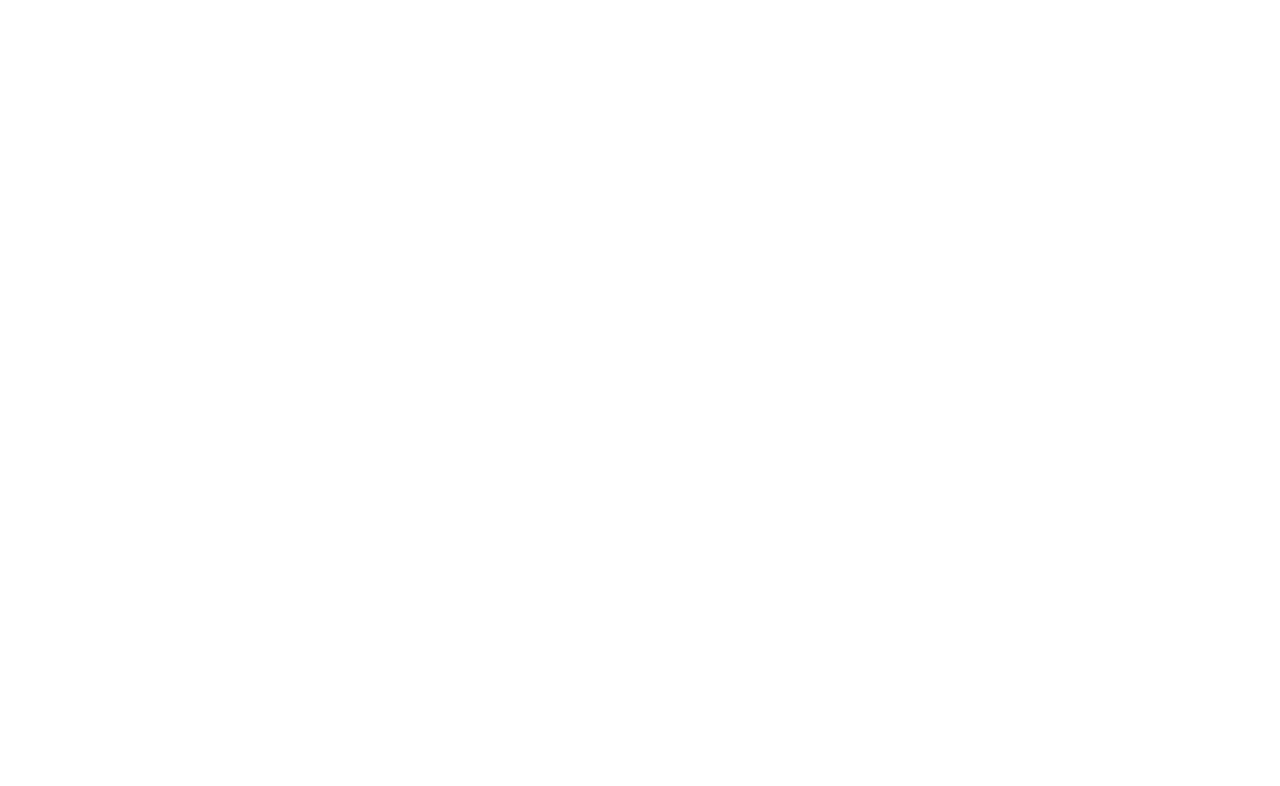
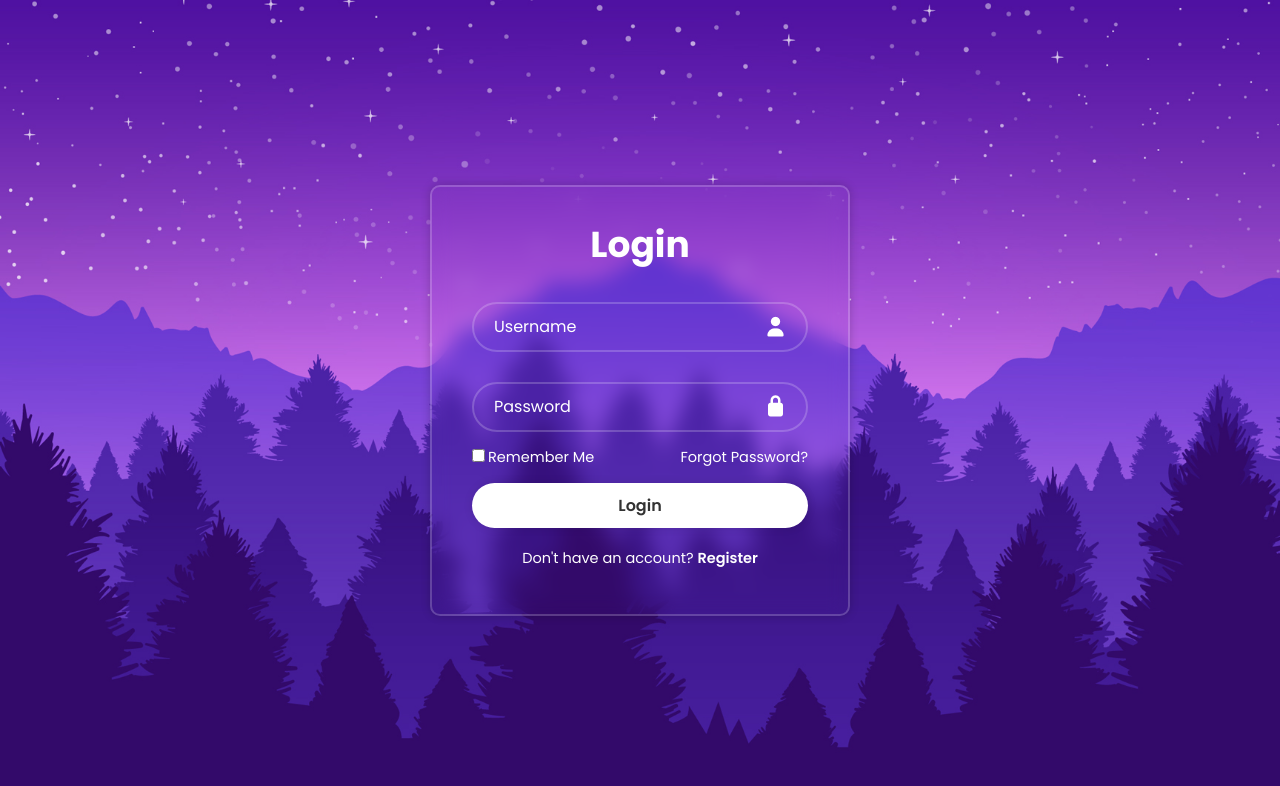
Before and after one commit to Kausarsakib/login-form-practice, a plain HTML site: page index.html in a window 1280 px wide. Drawn offline with Linux system fonts and the light colour scheme.

Commit message:
added login form

```diff
--- a/index.html
+++ b/index.html
@@ -3,9 +3,41 @@
 <head>
     <meta charset="UTF-8">
     <meta name="viewport" content="width=device-width, initial-scale=1.0">
-    <title>Document</title>
+    <title>Login Form</title>
+    <link rel="stylesheet" href="style.css">
+    <link rel="shortcut icon" href="images/login.png" type="image/x-icon">
+
+    <!-- font awesome icons -->
+     <link rel="stylesheet" href="https://cdnjs.cloudflare.com/ajax/libs/font-awesome/7.0.0/css/all.min.css" integrity="sha512-DxV+EoADOkOygM4IR9yXP8Sb2qwgidEmeqAEmDKIOfPRQZOWbXCzLC6vjbZyy0vPisbH2SyW27+ddLVCN+OMzQ==" crossorigin="anonymous" referrerpolicy="no-referrer" />
 </head>
 <body>
 
+
+    <div class="wrapper">
+        <form action="">
+            <h1>Login</h1>
+            <div class="input-box">
+                <input type="text" placeholder="Username" required>
+                <i class="fa-solid fa-user"></i>
+            </div>
+            <div class="input-box">
+                <input type="password" placeholder="Password" required>
+                <i class="fa-solid fa-lock"></i>
+            </div>
+
+            <div class="remember-forgot">
+                <label><input type="checkbox">Remember Me</label>
+                <a href="#">Forgot Password?</a>
+            </div>
+
+            <button type="submit" class="btn">Login</button>
+
+            <div class="register-link">
+                <p>Don't have an account? <a href="#">Register</a></p>
+            </div>
+        </form>
+    </div>
+
+
 </body>
 </html>
--- /dev/null
+++ b/style.css
@@ -0,0 +1,119 @@
+/* poppins font */
+@import url('https://fonts.googleapis.com/css2?family=Poppins:ital,wght@0,100;0,200;0,300;0,400;0,500;0,600;0,700;0,800;0,900;1,100;1,200;1,300;1,400;1,500;1,600;1,700;1,800;1,900&display=swap');
+
+*{
+   font-family: "Poppins", sans-serif;
+   margin: 0;
+   padding: 0;
+   box-sizing: border-box;
+}
+
+body{
+    display: flex;
+    justify-content: center;
+    align-items: center;
+    min-height: 100vh;
+    background: url('images/banner.jpg');
+    background-repeat: no-repeat;
+    background-position: center;
+    background-size: cover;
+}
+
+.wrapper{
+   width: 420px;
+   background: transparent;
+   border: 2px solid rgba(255, 255, 255, .2);
+   backdrop-filter: blur(10px);
+   box-shadow: 0 0 10px rgba(0, 0, 0, .2);
+   color: #fff;
+   border-radius: 10px;
+   padding: 30px 40px;
+}
+
+.wrapper h1{
+    font-size: 36px;
+    text-align: center;
+}
+
+.wrapper .input-box{
+    position: relative;
+    width: 100%;
+    height: 50px;
+    margin: 30px 0;
+}
+
+.input-box input{
+    width: 100%;
+    height: 100%;
+    background: transparent;
+    border: none;
+    outline: none;
+    border: 2px solid rgba(255, 255, 255, .2);
+    border-radius: 40px;
+    font-size: 16px;
+    color: #fff;
+    padding: 20px 45px 20px 20px;
+}
+
+.input-box input::placeholder{
+    color: #fff;
+}
+
+.input-box i{
+    position: absolute;
+    right: 20px;
+    top: 50%;
+    transform: translateY(-50%);
+    font-size: 20px;
+}
+
+.wrapper .remember-forgot{
+    display: flex;
+    justify-content: space-between;
+    font-size: 14.5px;
+    margin: -15px 0 15px;
+}
+
+.remember-forgot label input{
+    accent-color: #fff;
+    margin-right: 3px;
+}
+
+.remember-forgot a{
+    color: #fff;
+    text-decoration: none;
+}
+
+.remember-forgot a:hover{
+    text-decoration: underline;
+}
+
+.wrapper .btn{
+    width: 100%;
+    height: 45px;
+    background: #fff;
+    border: none;
+    outline: none;
+    border-radius: 40px;
+    cursor: pointer;
+    box-shadow: 0 0 10px rgba(0, 0, 0, .1);
+    font-size: 16px;
+    color: #333;
+    font-weight: 600;
+}
+
+.wrapper .register-link{
+    font-size: 14.5px;
+    text-align: center;
+    margin: 20px 0 15px;
+}
+
+.register-link p a{
+    color: #fff;
+    text-decoration: none;
+    font-weight: 600;
+}
+
+.register-link p a:hover{
+    text-decoration: underline;
+}
```
Also changed, not shown: images/login.png (added).
